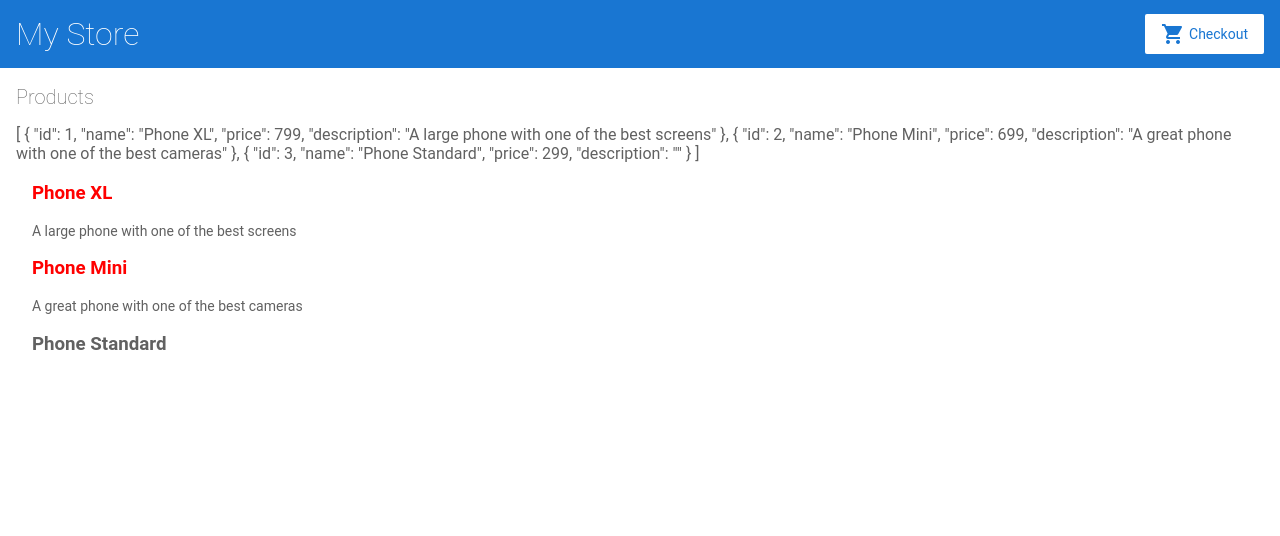
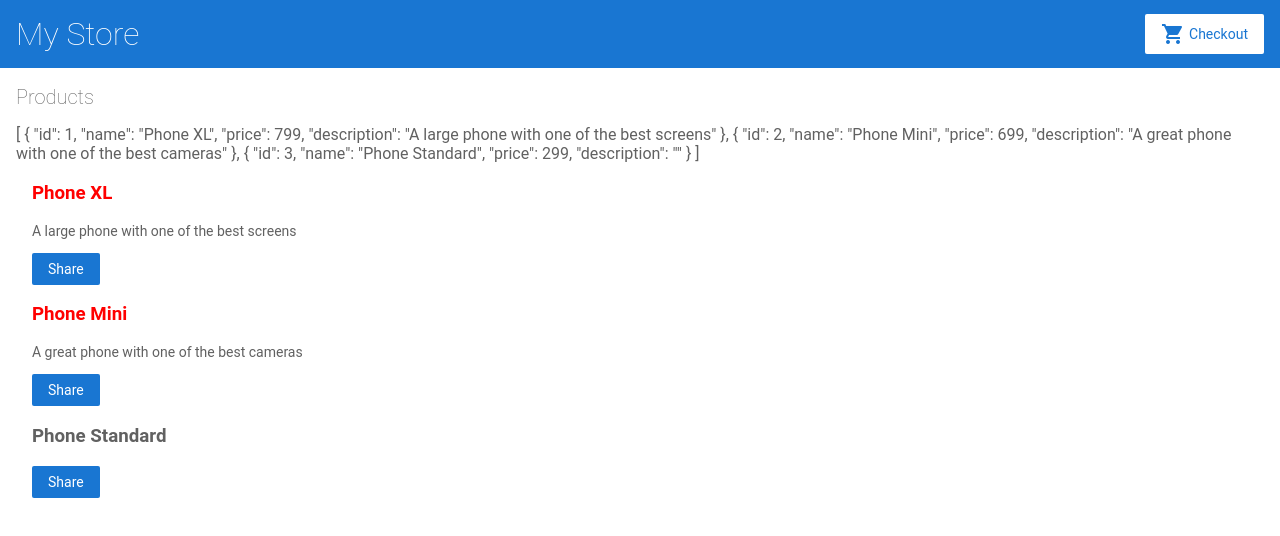
Before and after one commit to 1471985NicolasBourbeau/angular-demo-, an Angular app: page / in a window 1280 px wide. Shown: the top 536 px of the page. Built offline with nearby package versions, Linux system fonts and the light colour scheme.

Commit message:
1 file modified

```diff
--- a/src/app/product-list/product-list.component.html
+++ b/src/app/product-list/product-list.component.html
@@ -1,5 +1,6 @@
 <h2>Products</h2>
 {{products|json}}
+
 
 <ul>
   <li
@@ -8,6 +9,7 @@
     <h3 [class.cher]="product.price>500">{{product.name}}</h3>
     <p *ngIf="product.description">{{product.description}}
     </p>
+    <button type="button" (click)="share()">Share</button>
   </li>
 </ul>
 
```
